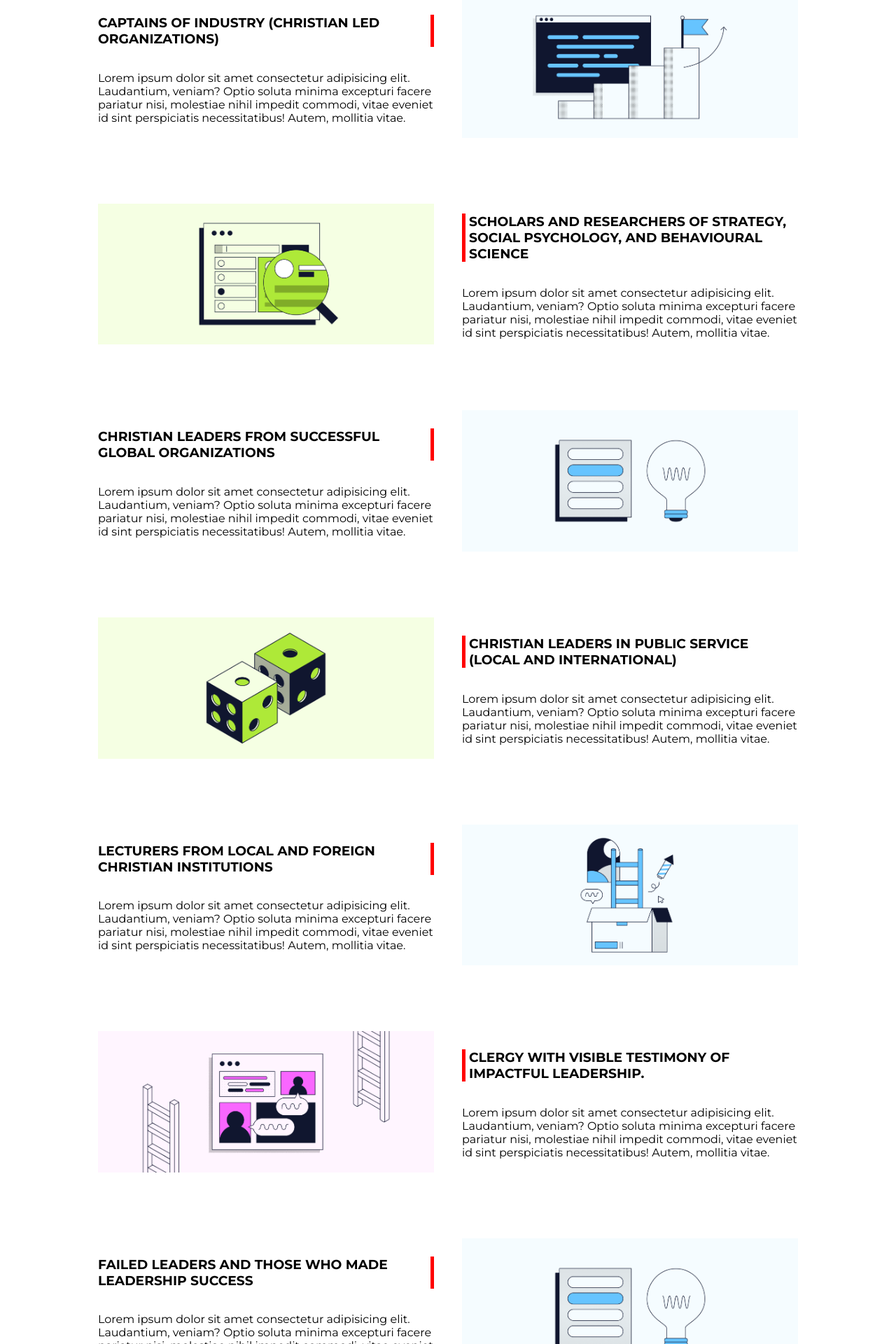
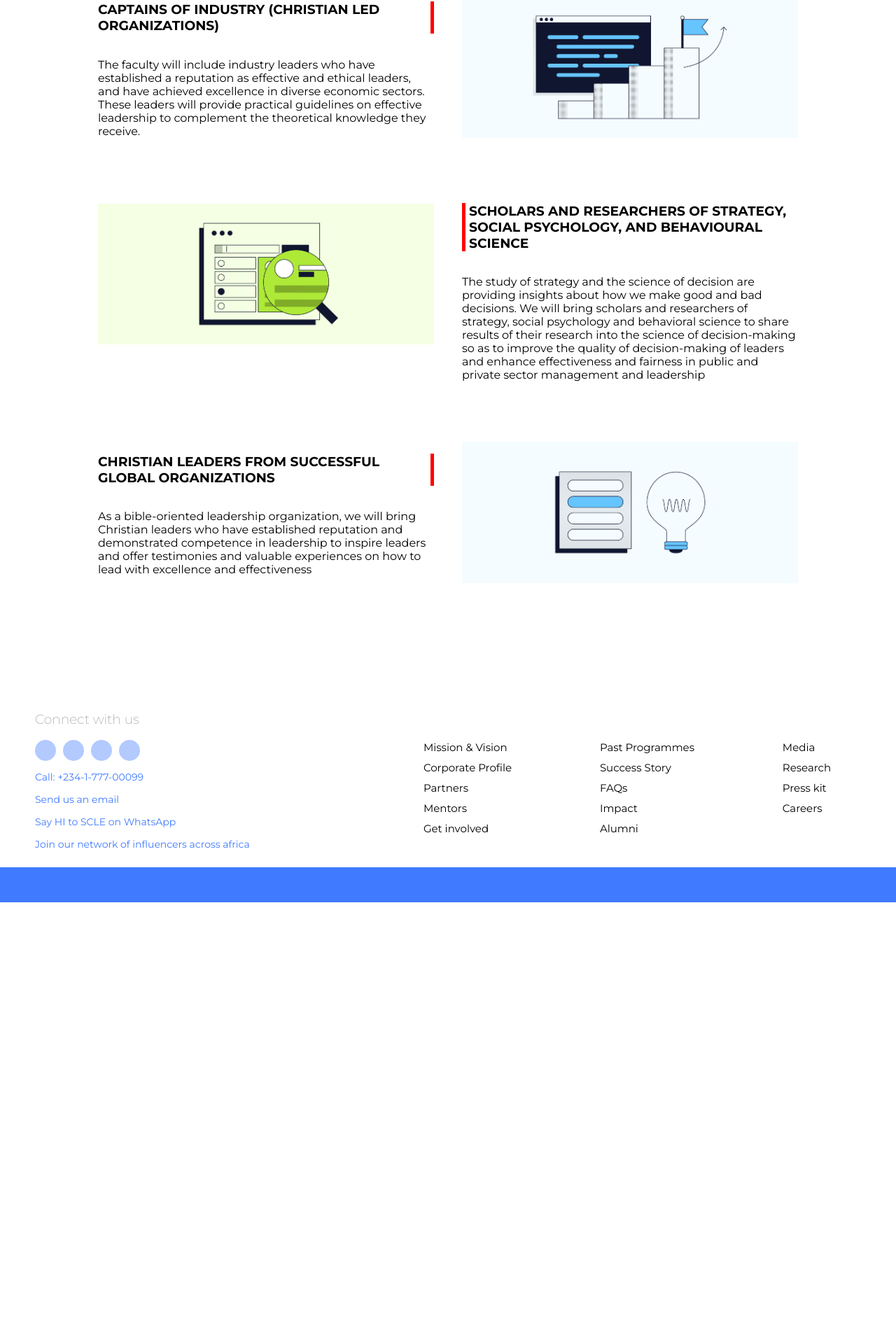
Before and after one commit to inedjosh/scle, a Next.js app: page /faculty in a window 1280 px wide. Shown: the part 757-2677 px from the top of the page at 70% size. After the commit the page ends 2046 px from the top, so only its background shows below. Built offline with nearby package versions, Linux system fonts and the light colour scheme.

Commit message:
fixed index page...

```diff
--- a/components/Header.js
+++ b/components/Header.js
@@ -76,7 +76,7 @@ function Header() {
           </Link>
         </li>
       </ul>
-      <nav className={styles.navButton}>APPLY NOW</nav>
+
       <nav className={styles.menuButton} onClick={handleMobileNav}>
         {!mobileNav ? (
           <AiOutlineMenu className={styles.menu} />
--- a/pages/faculty.js
+++ b/pages/faculty.js
@@ -32,10 +32,11 @@ function contact() {
                 Captains of Industry (Christian led organizations)
               </h3>
               <p>
-                Lorem ipsum dolor sit amet consectetur adipisicing elit.
-                Laudantium, veniam? Optio soluta minima excepturi facere
-                pariatur nisi, molestiae nihil impedit commodi, vitae eveniet id
-                sint perspiciatis necessitatibus! Autem, mollitia vitae.
+                The faculty will include industry leaders who have established a
+                reputation as effective and ethical leaders, and have achieved
+                excellence in diverse economic sectors. These leaders will
+                provide practical guidelines on effective leadership to
+                complement the theoretical knowledge they receive.
               </p>
             </div>
             <div className={styles.greyDiv}>
@@ -54,10 +55,13 @@ function contact() {
                 behavioural science
               </h3>
               <p>
-                Lorem ipsum dolor sit amet consectetur adipisicing elit.
-                Laudantium, veniam? Optio soluta minima excepturi facere
-                pariatur nisi, molestiae nihil impedit commodi, vitae eveniet id
-                sint perspiciatis necessitatibus! Autem, mollitia vitae.
+                The study of strategy and the science of decision are providing
+                insights about how we make good and bad decisions. We will bring
+                scholars and researchers of strategy, social psychology and
+                behavioral science to share results of their research into the
+                science of decision-making so as to improve the quality of
+                decision-making of leaders and enhance effectiveness and
+                fairness in public and private sector management and leadership
               </p>
             </div>
           </div>
@@ -68,78 +72,11 @@ function contact() {
                 Christian leaders from successful global organizations
               </h3>
               <p>
-                Lorem ipsum dolor sit amet consectetur adipisicing elit.
-                Laudantium, veniam? Optio soluta minima excepturi facere
-                pariatur nisi, molestiae nihil impedit commodi, vitae eveniet id
-                sint perspiciatis necessitatibus! Autem, mollitia vitae.
-              </p>
-            </div>
-            <div className={styles.greyDiv}>
-              <Image className={styles.greyBoxImg} alt="image" src={image3} />
-            </div>
-          </div>
-          <div className={styles.textSectionStyle2}>
-            <div className={styles.greyDiv}>
-              <Image className={styles.greyBoxImg} alt="image" src={image4} />
-            </div>
-
-            <div className={styles.textHolder}>
-              <h3 className={styles.headingfaculties2}>
-                Christian leaders in public service (local and International)
-              </h3>
-              <p>
-                Lorem ipsum dolor sit amet consectetur adipisicing elit.
-                Laudantium, veniam? Optio soluta minima excepturi facere
-                pariatur nisi, molestiae nihil impedit commodi, vitae eveniet id
-                sint perspiciatis necessitatibus! Autem, mollitia vitae.
-              </p>
-            </div>
-          </div>
-
-          <div className={styles.textSectionStyle1}>
-            <div className={styles.textHolder}>
-              <h3 className={styles.headingfaculties1}>
-                Lecturers from Local and Foreign Christian Institutions
-              </h3>
-              <p>
-                Lorem ipsum dolor sit amet consectetur adipisicing elit.
-                Laudantium, veniam? Optio soluta minima excepturi facere
-                pariatur nisi, molestiae nihil impedit commodi, vitae eveniet id
-                sint perspiciatis necessitatibus! Autem, mollitia vitae.
-              </p>
-            </div>
-            <div className={styles.greyDiv}>
-              <Image className={styles.greyBoxImg} alt="image" src={image5} />
-            </div>
-          </div>
-          <div className={styles.textSectionStyle2}>
-            <div className={styles.greyDiv}>
-              <Image className={styles.greyBoxImg} alt="image" src={image6} />
-            </div>
-
-            <div className={styles.textHolder}>
-              <h3 className={styles.headingfaculties2}>
-                {" "}
-                Clergy with visible testimony of impactful leadership.
-              </h3>
-              <p>
-                Lorem ipsum dolor sit amet consectetur adipisicing elit.
-                Laudantium, veniam? Optio soluta minima excepturi facere
-                pariatur nisi, molestiae nihil impedit commodi, vitae eveniet id
-                sint perspiciatis necessitatibus! Autem, mollitia vitae.
-              </p>
-            </div>
-          </div>
-          <div className={styles.textSectionStyle1}>
-            <div className={styles.textHolder}>
-              <h3 className={styles.headingfaculties1}>
-                Failed leaders and those who made leadership success
-              </h3>
-              <p>
-                Lorem ipsum dolor sit amet consectetur adipisicing elit.
-                Laudantium, veniam? Optio soluta minima excepturi facere
-                pariatur nisi, molestiae nihil impedit commodi, vitae eveniet id
-                sint perspiciatis necessitatibus! Autem, mollitia vitae.
+                As a bible-oriented leadership organization, we will bring
+                Christian leaders who have established reputation and
+                demonstrated competence in leadership to inspire leaders and
+                offer testimonies and valuable experiences on how to lead with
+                excellence and effectiveness
               </p>
             </div>
             <div className={styles.greyDiv}>
--- a/styles/Home.module.css
+++ b/styles/Home.module.css
@@ -822,18 +822,27 @@
   .programme {
     display: flex;
     flex-direction: column;
-    margin-top: 50px;
+    margin-top: 0px;
+    margin: 0;
   }
   .backgroundHeading {
     background-color: #2e3192;
-    margin-top: 40px;
-    margin: 40px 20px 40px;
+    margin: 20px 0px 40px;
     display: flex;
-    padding: 0 80px;
-    justify-content: space-between;
+    padding: 0 10px;
+    text-align: center;
+    justify-content: center;
     align-items: center;
     color: white;
     font-family: "Montserrat", sans-serif;
+  }
+
+  .subHeading {
+    text-align: center;
+  }
+
+  .backgroundHeading h3 {
+    text-align: center;
   }
   .headingBtn {
     border: 1px solid #fff;
@@ -841,12 +850,15 @@
     margin-top: 10px;
   }
   .sectionImageDiv {
-    padding: 40px 70px;
+    display: flex;
     position: relative;
-    margin: 20px 0;
+    justify-content: center;
+    align-items: center;
+    padding: 0 15px;
+    margin: 0;
   }
   .sectionImage {
-    max-width: 700px;
+    display: none;
   }
 
   .testimonyImage {
@@ -854,13 +866,11 @@
   }
   .overlap {
     background-color: #ffd2dd;
-    max-width: 400px;
+    width: 100vw;
     font-family: "Cinzel", serif;
     color: black;
-    padding: 10px 10px;
-    position: absolute;
-    top: 60px;
-    right: 110px;
+    padding: 5px;
+    position: unset;
   }
   .overlapTextDiv {
     font-family: "Montserrat", sans-serif;
@@ -908,7 +918,7 @@
     text-transform: capitalize;
   }
   .testimony {
-    margin-top: 50px;
+    margin: 50px 0 0;
     position: relative;
     display: flex;
     flex-direction: column;
@@ -917,13 +927,12 @@
   }
   .testimonyBox {
     position: absolute;
-    top: 70px;
+    top: -30px;
     display: flex;
-    /* justify-content: center; */
     flex-direction: column;
     align-items: center;
-    /* width: 80% */
   }
+
   .headingText {
     color: white;
     font-family: "Montserrat", sans-serif;
@@ -932,66 +941,87 @@
   }
   .testimonyText {
     background-color: white;
-    padding: 30px 30px;
+    padding: 10px;
     width: 80%;
-    margin-top: 50px;
+    margin-top: 10px;
     font-family: "Montserrat", sans-serif;
     font-weight: 300;
-    font-size: 30px;
+    font-size: 15px;
   }
   .testimonyImageDiv {
     display: flex;
-    width: 80%;
+    width: 40px;
     justify-content: flex-start;
+    margin-top: -30px;
   }
   .testimonyPerson {
     align-self: flex-start;
     display: flex;
     justify-self: flex-start;
+    width: 40px;
   }
   .contact {
-    padding: 70px;
-    margin-top: 50px;
+    padding: 30px;
+    margin: 0px 0 0;
     position: relative;
     font-family: "Montserrat", sans-serif;
-    width: 100%;
+    /* width: 100%; */
+    display: flex;
+    margin-left: 0;
   }
   .form {
-    position: absolute;
-    top: 50px;
-    width: 90vw;
+    position: unset;
+    margin: 0;
     display: flex;
     justify-content: center;
     flex-direction: column;
     align-items: center;
+    color: black;
+    margin-left: 0;
+  }
+
+  .form h2 {
+    color: black;
+    font-size: 25px;
+  }
+
+  .form p {
+    color: black;
+  }
+
+  .hide {
+    display: none;
+  }
+  .contactImage {
+    display: none;
   }
   .bigHeading {
-    font-size: 45px;
+    font-size: 25px;
     font-weight: 800;
     color: white;
     text-align: center;
     margin-top: 40px;
   }
   .formText {
-    /* font-size: 35px; */
+    font-size: 14px;
     font-weight: 300;
     color: white;
     text-align: center;
-    margin-top: -10px;
   }
   .formDiv {
     display: flex;
     flex-direction: column;
-    margin: 20px 0;
+    margin: 10px 0;
+    padding: 0;
   }
   .label {
-    font-size: 15px;
+    font-size: 14px;
     font-family: "Montserrat", sans-serif;
-    color: white;
+    color: black;
     font-weight: 300;
   }
   .input {
-    width: 500px;
+    width: 84vw;
     height: 50px;
     font-size: 17px;
     font-family: "Montserrat", sans-serif;
@@ -1004,8 +1034,8 @@
   }
   .formBtnDiv {
     display: flex;
-    justify-content: flex-start;
-    width: 64%;
+    justify-content: center;
+    width: 100%;
     margin-top: 15px;
   }
   .formBtn {
@@ -1019,7 +1049,8 @@
     font-size: 17px;
     align-self: flex-start;
     font-family: "Montserrat", sans-serif;
-    margin-left: 120px;
+    margin-left: 0;
+    padding: 0;
   }
   .navBlue {
     display: none;
@@ -1060,4 +1091,50 @@
     padding: 20px 20px;
     border-bottom: 1px solid #ccc;
   }
+  .alumni {
+    display: flex;
+    flex-direction: column;
+    justify-content: center;
+    align-items: center;
+    font-family: "Montserrat", sans-serif;
+    position: relative;
+  }
+
+  .alumniHeading {
+    font-family: "Montserrat", sans-serif;
+    font-size: 25px;
+    margin-bottom: 10px 0;
+    text-align: center;
+  }
+  .alumniImage {
+    width: 100%;
+    /* margin-left: -30px; */
+    position: absolute;
+    right: 20px;
+  }
+  .alumniTextTop {
+    width: 70%;
+    font-weight: 300;
+    text-align: center;
+  }
+  .alumniTextBottom {
+    width: 70%;
+    font-weight: 300;
+    text-align: center;
+  }
+  .alumniButtonDiv {
+    margin-top: 30px;
+  }
+  .alumniButton {
+    background-color: #407bff;
+    width: 200px;
+    height: 50px;
+    border: none;
+    outline: none;
+    color: white;
+    font-weight: bold;
+    font-size: 17px;
+    font-family: "Montserrat", sans-serif;
+    /* margin-top:80px; */
+  }
 }
```
Also changed, not shown: pages/about.js (+14 -4 lines), pages/index.js (+4 -7 lines), styles/about.module.css (+23 -5 lines).
